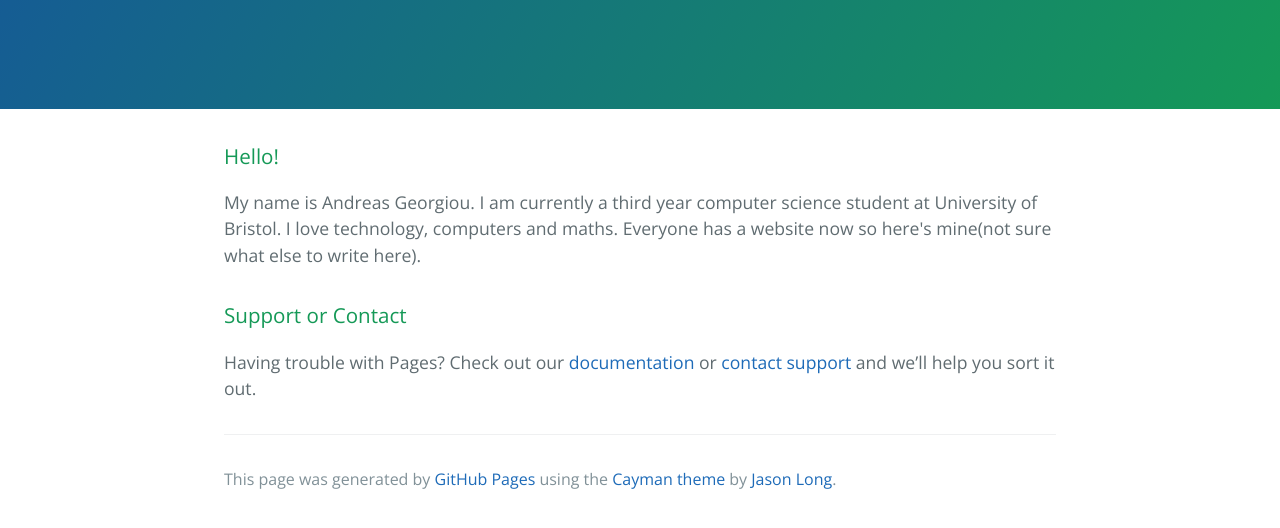
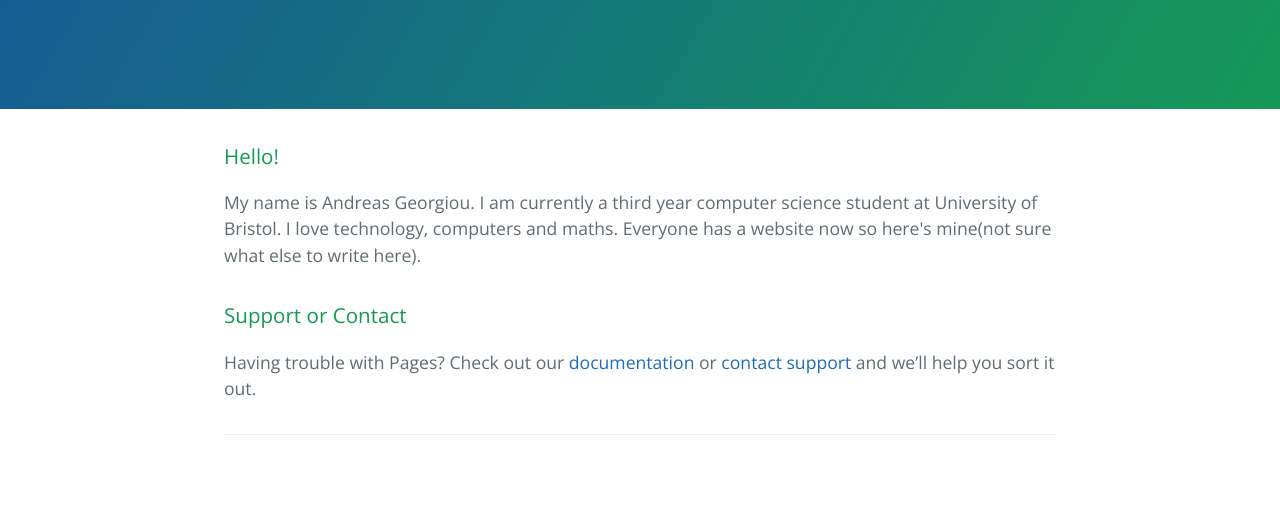
Before and after one commit to ag14774/ag14774.github.io, a plain HTML site: page index.html in a window 1280 px wide. Shown: the part 208-736 px from the top of the page. Drawn offline with nearby package versions, Linux system fonts and the light colour scheme.

Commit message:
Update index.html

```diff
--- a/index.html
+++ b/index.html
@@ -2,7 +2,7 @@
 <html lang="en-us">
   <head>
     <meta charset="UTF-8">
-    <title>Andreas Georgiou by ag14774</title>
+    <title>Andreas Georgiou</title>
     <meta name="viewport" content="width=device-width, initial-scale=1">
     <link rel="stylesheet" type="text/css" href="stylesheets/normalize.css" media="screen">
     <link href='https://fonts.googleapis.com/css?family=Open+Sans:400,700' rel='stylesheet' type='text/css'>
@@ -28,7 +28,7 @@
 
       <footer class="site-footer">
 
-        <span class="site-footer-credits">This page was generated by <a href="https://pages.github.com">GitHub Pages</a> using the <a href="https://github.com/jasonlong/cayman-theme">Cayman theme</a> by <a href="https://twitter.com/jasonlong">Jason Long</a>.</span>
+        <span class="site-footer-credits"> </span>
       </footer>
 
     </section>
```
